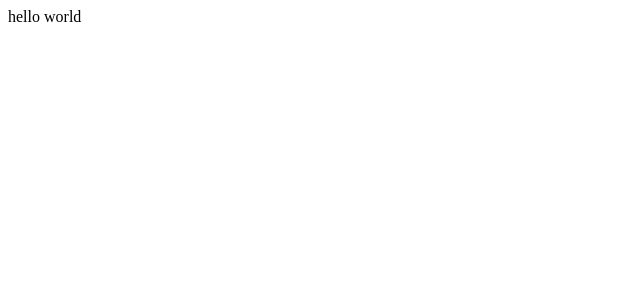
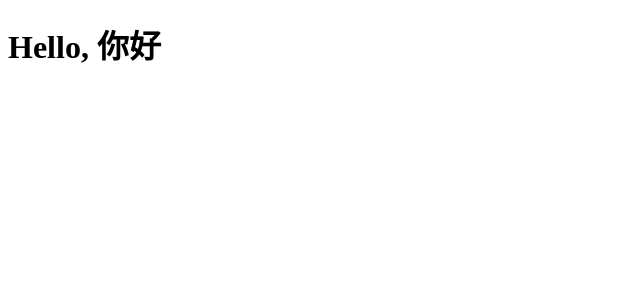
Before and after one commit to liuyuqin1991/react-echarts, a React app: page / in a window 1280 px wide. Shown: the top 300 px of the page, without its empty margins (0-640 px from the left). Built offline with nearby package versions, Linux system fonts and the light colour scheme.

Commit message:
引入组件示例

```diff
--- /dev/null
+++ b/src/components/Button.tsx
@@ -0,0 +1,14 @@
+import * as React from 'react';
+import * as ReactDom from 'react-dom';
+
+
+interface ButtonProps {
+    name: string
+}
+
+export default class Button extends React.Component<ButtonProps>{
+
+    render(): JSX.Element {
+        return <h1>Hello, {this.props.name}</h1>;
+    }
+}
--- a/src/index.tsx
+++ b/src/index.tsx
@@ -2,7 +2,9 @@
 import * as React from 'react';
 import * as ReactDom from 'react-dom';
 
+import Button from './components/Button';
+
 ReactDom.render(
-    <div>hello world</div>,
+    <Button name="你好"></Button>,
     document.getElementById('root')
 );
--- a/webpack.config.js
+++ b/webpack.config.js
@@ -33,7 +33,7 @@ module.exports = {
     // dependencies, which allows browsers to cache those libraries between builds.
     plugins: [
         new HtmlWebpackPlugin({
-            template: path.resolve(__dirname, './src/index.html'),
+            template: path.resolve(__dirname, './public/index.html'),
             filename: path.resolve(__dirname, './dist/index.html'),
         })
     ]
```
Also changed, not shown: public/index.html (renamed from src/index.html), 1 other file (tests, documents, lock files or other folders).
